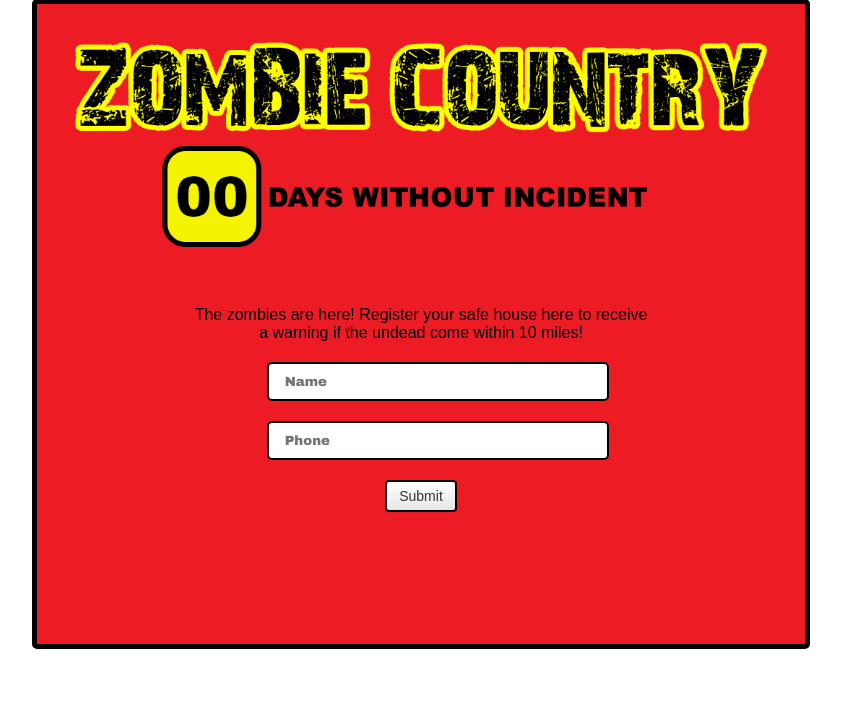
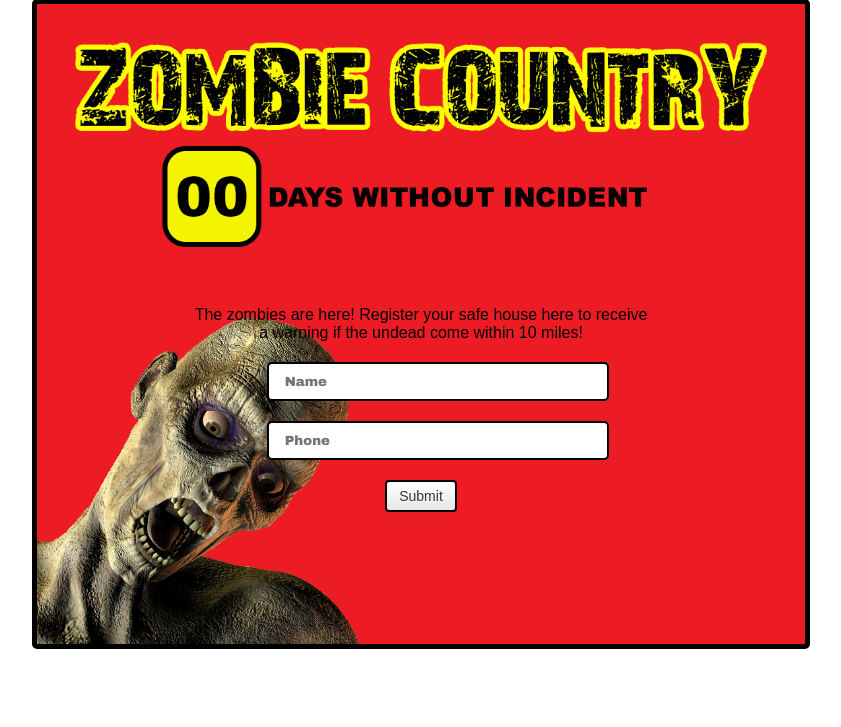
Before and after one commit to mattisfrommars/zomberz, a CodeIgniter app: page / in a window 1280 px wide. Shown: the part 81-808 px from the top of the page, without its empty margins (224-1065 px from the left). Run offline with CodeIgniter, Linux system fonts and the light colour scheme; data that the repository does not hold is empty; some libraries are stand-ins or nearby versions.

Commit message:
massive zombie

```diff
--- a/application/views/welcome_message.php
+++ b/application/views/welcome_message.php
@@ -47,6 +47,12 @@
 				border: 5px solid black;
 				text-align: center;
 				font-family: Arial, sans-serif;
+
+
+				background-image: url(/images/massiveZombie.png);
+				background-position: bottom left;
+				background-repeat: no-repeat;
+				background-size: 330px auto;
 			}
 			#panel img {
 				width: 90%;
@@ -101,6 +107,7 @@
 				#panel {
 					height: 60%;
 					top: 20%;
+					background-size: 240px auto;
 				}
 			}
 			@media only screen and (max-width: 768px) {
```
Also changed, not shown: images/massiveZombie.png (added).
